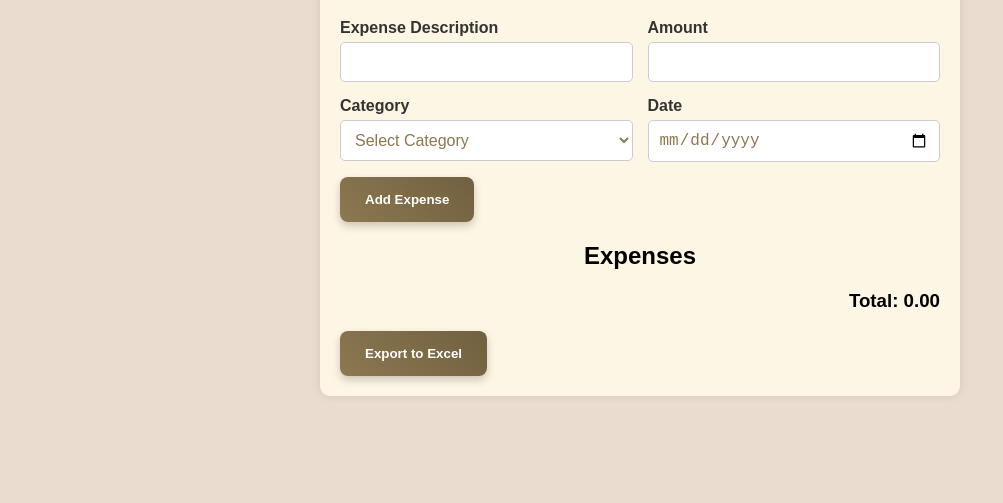
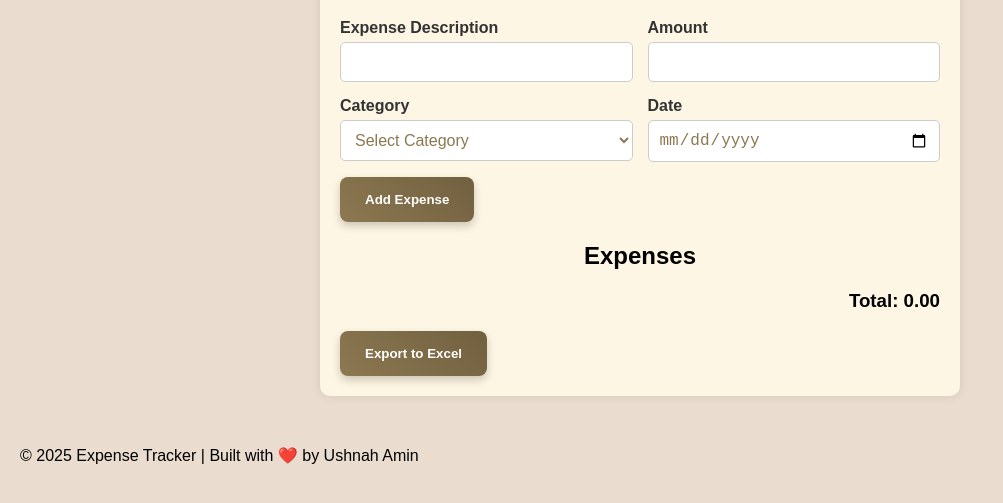
Before and after one commit to aminushnah/Expenses-Tracker, a plain HTML site: page index.html in a window 1280 px wide. Shown: the part 151-654 px from the top of the page, without its empty margins (0-1003 px from the left). Drawn offline with Linux system fonts and the light colour scheme.

Commit message:
index.html

```diff
--- a/index.html
+++ b/index.html
@@ -45,6 +45,10 @@
         <h3>Total: <span id="total-amount">0</span></h3>
         <button type="button" onclick="exportToExcel()">Export to Excel</button>
     </div>
+
+    <footer>
+        <p>&copy; 2025 Expense Tracker | Built with ❤️ by Ushnah Amin</p>
+    </footer>
     <script src="https://cdn.jsdelivr.net/npm/xlsx/dist/xlsx.full.min.js"></script>
     <script src="script.js"></script>
 </body>
```
